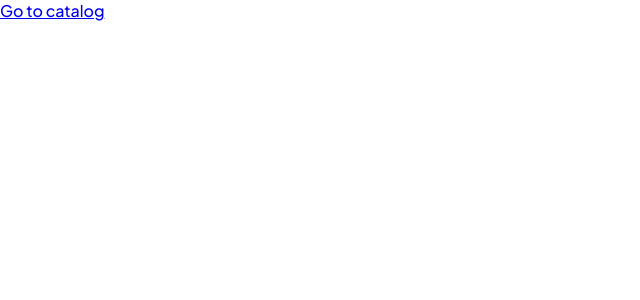
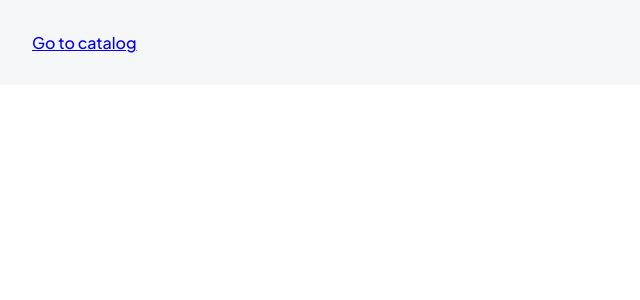
Before and after one commit to thybzi/cars-react, a React app: page /#/ in a window 1280 px wide. Shown: the top 300 px of the page, without its empty margins (0-640 px from the left). Built offline with nearby package versions, Linux system fonts and the light colour scheme.

Commit message:
Wrap homepage content

```diff
--- a/src/pages/HomePage/HomePage.js
+++ b/src/pages/HomePage/HomePage.js
@@ -1,7 +1,10 @@
 import {Link} from 'react-router-dom';
+import {MainContent} from '../../components/MainContent/MainContent';
 
 export function HomePage() {
     return (
-        <Link to="/catalog">Go to catalog</Link>
+        <MainContent>
+            <Link to="/catalog">Go to catalog</Link>
+        </MainContent>
     );
 }
```
